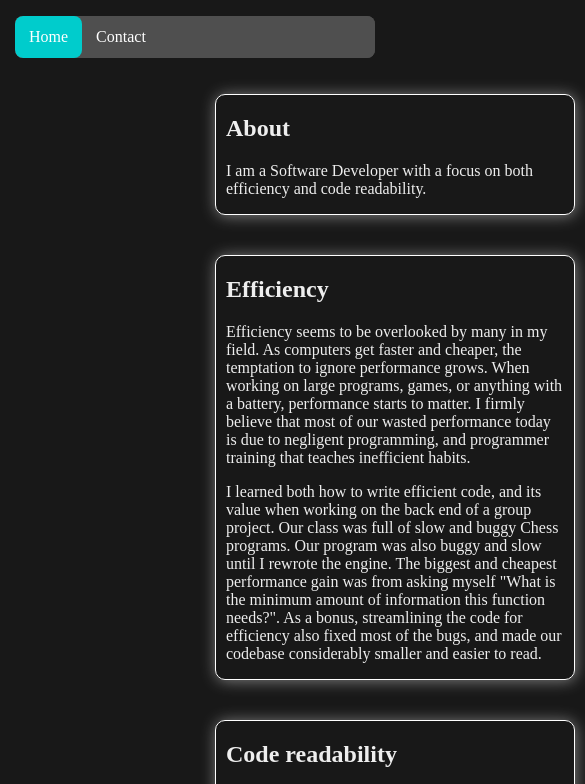
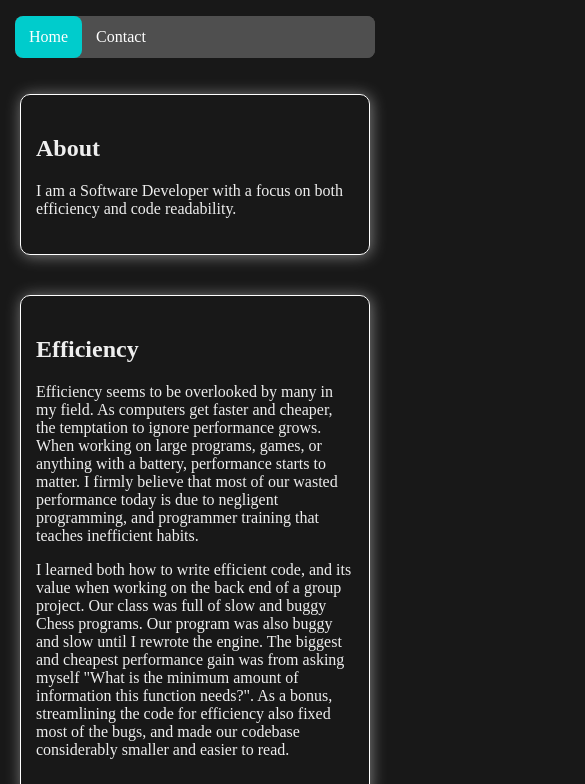
Before and after one commit to neuronmaker/neuronmaker.github.io, a plain HTML site: page index.html in a window 390 px wide. Shown: the top 784 px of the page, 585 px wide, since content can reach past the window. Drawn offline with Linux system fonts and the light colour scheme.

Commit message:
Fix responsive layout bug

```diff
--- a/style.css
+++ b/style.css
@@ -41,17 +41,17 @@ a:visited{
 		max-width: 100%;
 	}
 	.contentCard{
-	margin: 20px 20px 20px 20px;
+		margin: 20px 20px 20px 20px;
 	}
 }
 /* at narrow width */
 @media (max-width: 824px){
 	#content{
-		margin: 0 0 0 0;
+		padding: 0 0 0 0;
 		width: 100%;
 	}
 	.contentCard{
-		margin: 20px 15px 20px 15px;
+		padding: 20px 15px 20px 15px;
 		width: 100%;
 		max-width: 824px;
 		min-width: 0;
```
